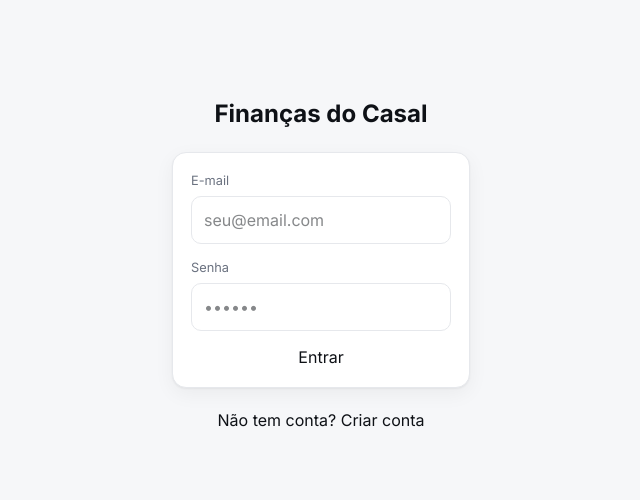
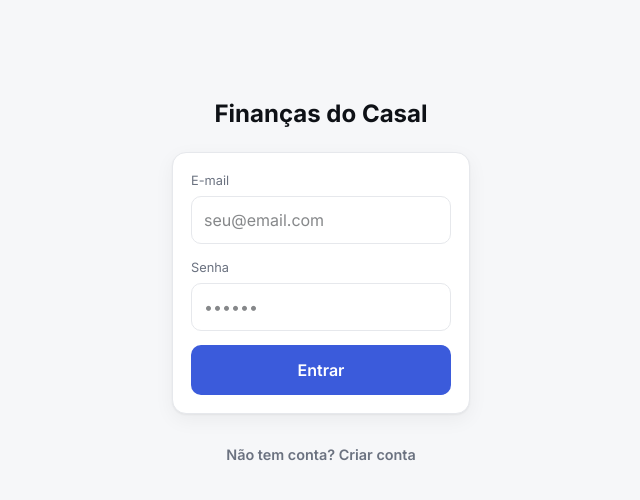
Before and after one commit to luiznocencio/financas-casal, a Next.js app: page /login in a window 1280 px wide. Shown: the top 500 px of the page, without its empty margins (319-959 px from the left). Built offline with nearby package versions, Linux system fonts and the light colour scheme.

Commit message:
fix(ui): Button mescla style do caller sobre a variante + feedback de disabled
Antes {...props} sobrescrevia style={styles[variant]}, deixando CTAs sem estilo.
Achado pelo /code-review antes do push.

```diff
--- a/src/components/ui/Button.tsx
+++ b/src/components/ui/Button.tsx
@@ -1,12 +1,14 @@
 export function Button({
-  children, variant = "primary", tamanho = "md", ...props
+  children, variant = "primary", tamanho = "md", style, ...props
 }: React.ButtonHTMLAttributes<HTMLButtonElement> & {
   variant?: "primary" | "ghost" | "quiet"; tamanho?: "md" | "lg";
 }) {
   const pad = tamanho === "lg" ? "12px 18px" : "9px 14px";
   const base: React.CSSProperties = {
     borderRadius: "var(--radius-sm)", padding: pad, fontWeight: 600,
-    fontSize: tamanho === "lg" ? "1rem" : "0.9rem", cursor: "pointer",
+    fontSize: tamanho === "lg" ? "1rem" : "0.9rem",
+    cursor: props.disabled ? "not-allowed" : "pointer",
+    opacity: props.disabled ? 0.55 : 1,
     transition: "background .15s, border-color .15s, opacity .15s",
   };
   const styles: Record<string, React.CSSProperties> = {
@@ -14,5 +16,6 @@ export function Button({
     ghost: { ...base, background: "transparent", color: "var(--text)", border: "1px solid var(--border)" },
     quiet: { ...base, background: "transparent", color: "var(--muted)", border: "1px solid transparent" },
   };
-  return <button style={styles[variant]} {...props}>{children}</button>;
+  // caller style mescla SOBRE a variante (mantém a base; não a descarta)
+  return <button style={{ ...styles[variant], ...style }} {...props}>{children}</button>;
 }
```
